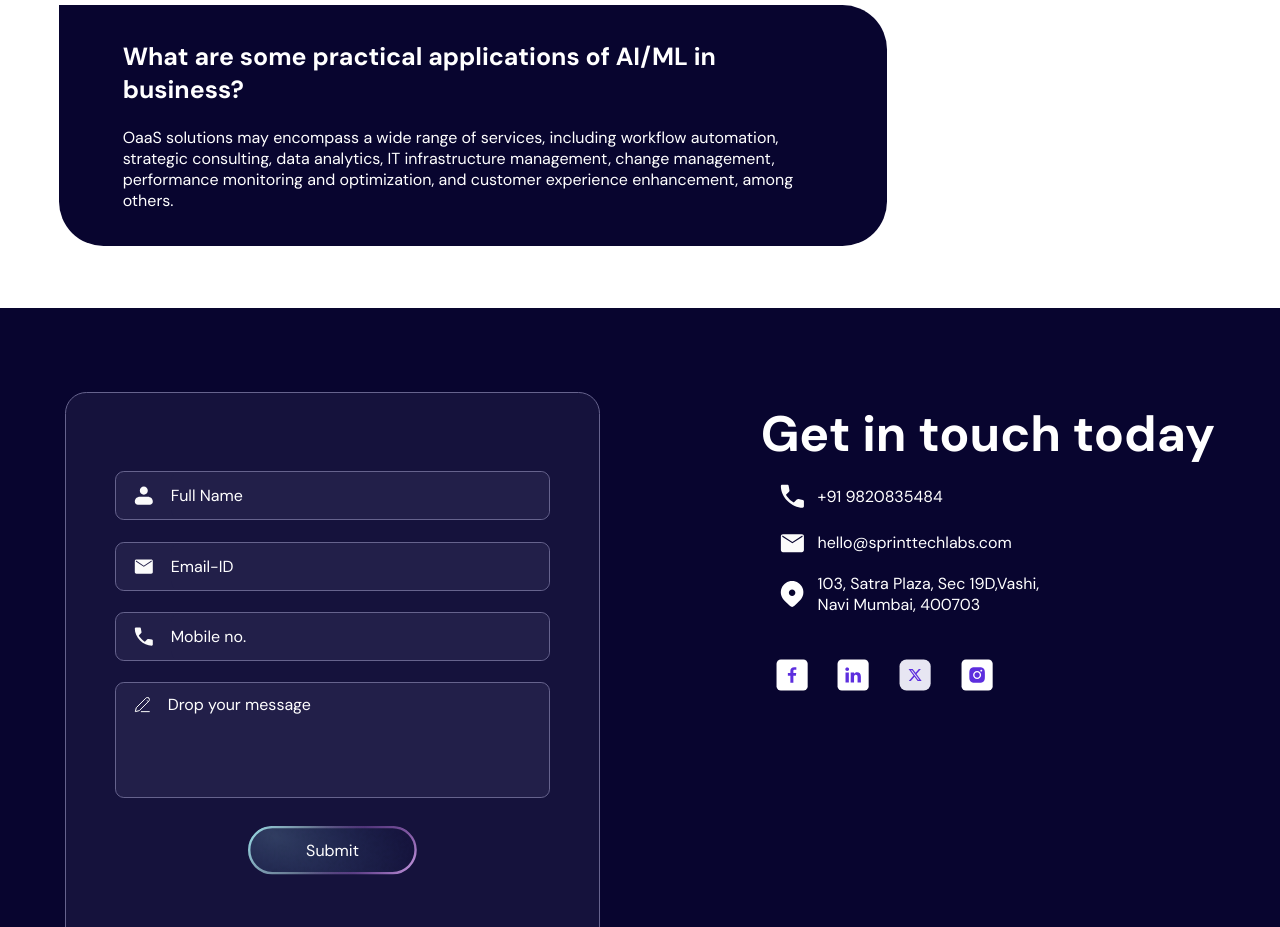
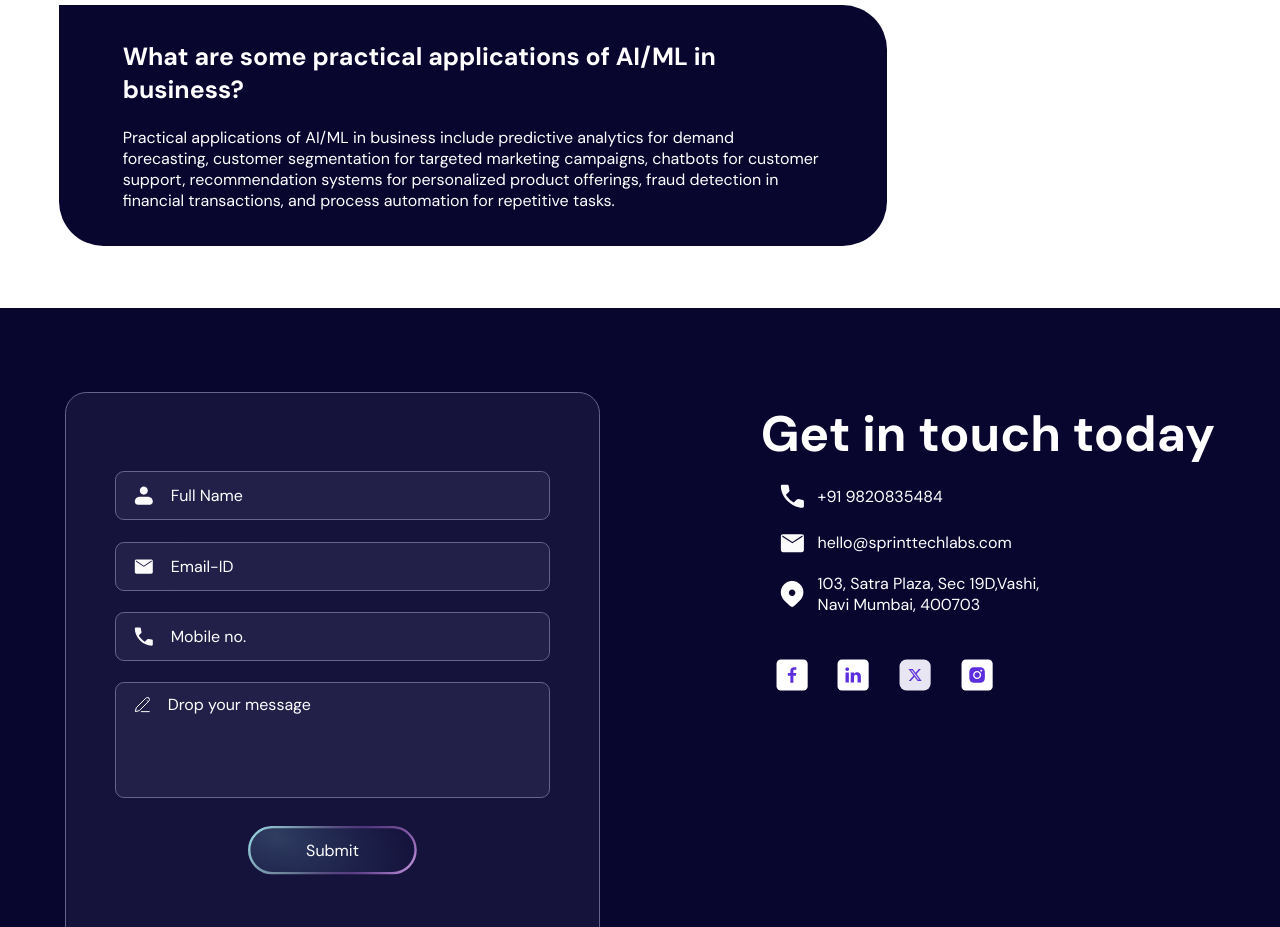
Before and after one commit to devanshraii/sphere-final, a React (Create React App) app: page /Aiml in a window 1280 px wide. Shown: the part 3360-4287 px from the top of the page. Built offline with nearby package versions, Linux system fonts and the light colour scheme.

Commit message:
completed

```diff
--- a/src/Constants/Data/Data.js
+++ b/src/Constants/Data/Data.js
@@ -1016,7 +1016,7 @@ export const servicesData =
         {
           id:3,
           question: "What are some practical applications of AI/ML in business?",
-          answer: "OaaS solutions may encompass a wide range of services, including workflow automation, strategic consulting, data analytics, IT infrastructure management, change management, performance monitoring and optimization, and customer experience enhancement, among others."
+          answer: "Practical applications of AI/ML in business include predictive analytics for demand forecasting, customer segmentation for targeted marketing campaigns, chatbots for customer support, recommendation systems for personalized product offerings, fraud detection in financial transactions, and process automation for repetitive tasks."
         },
         {
           id:4,
```
